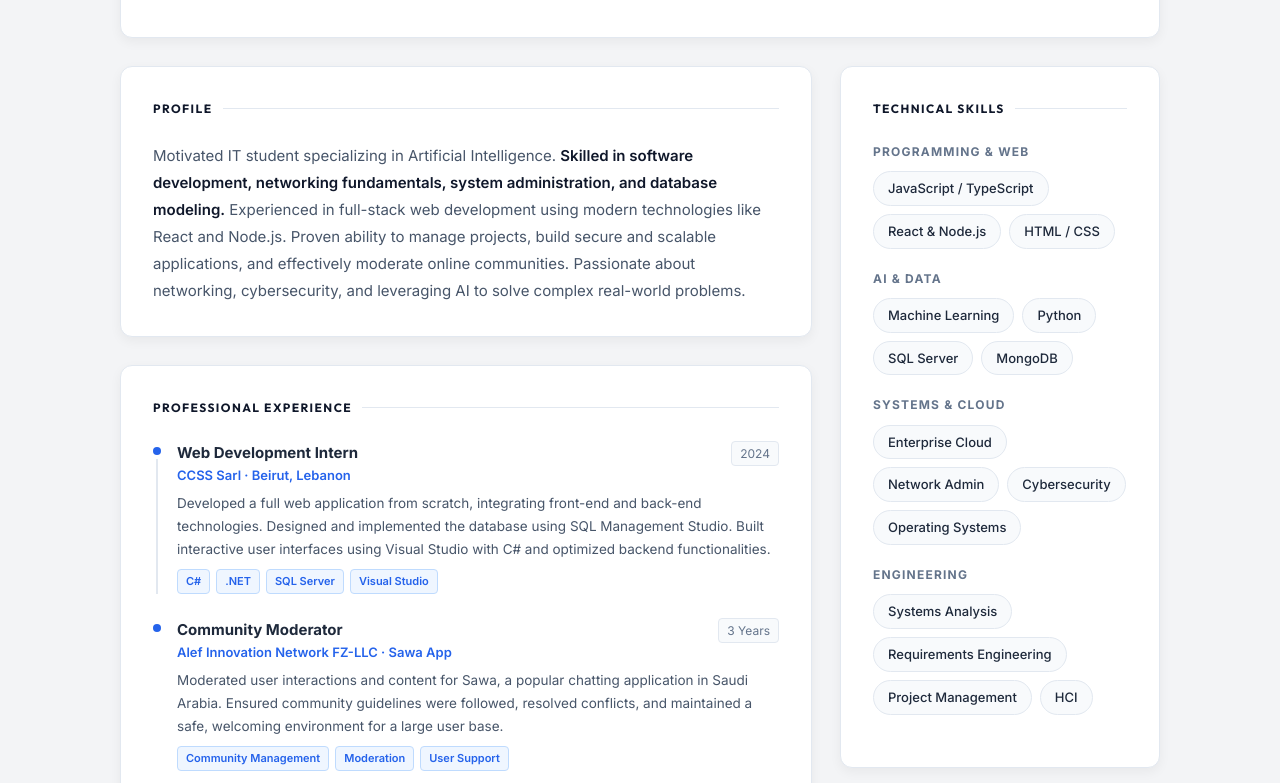
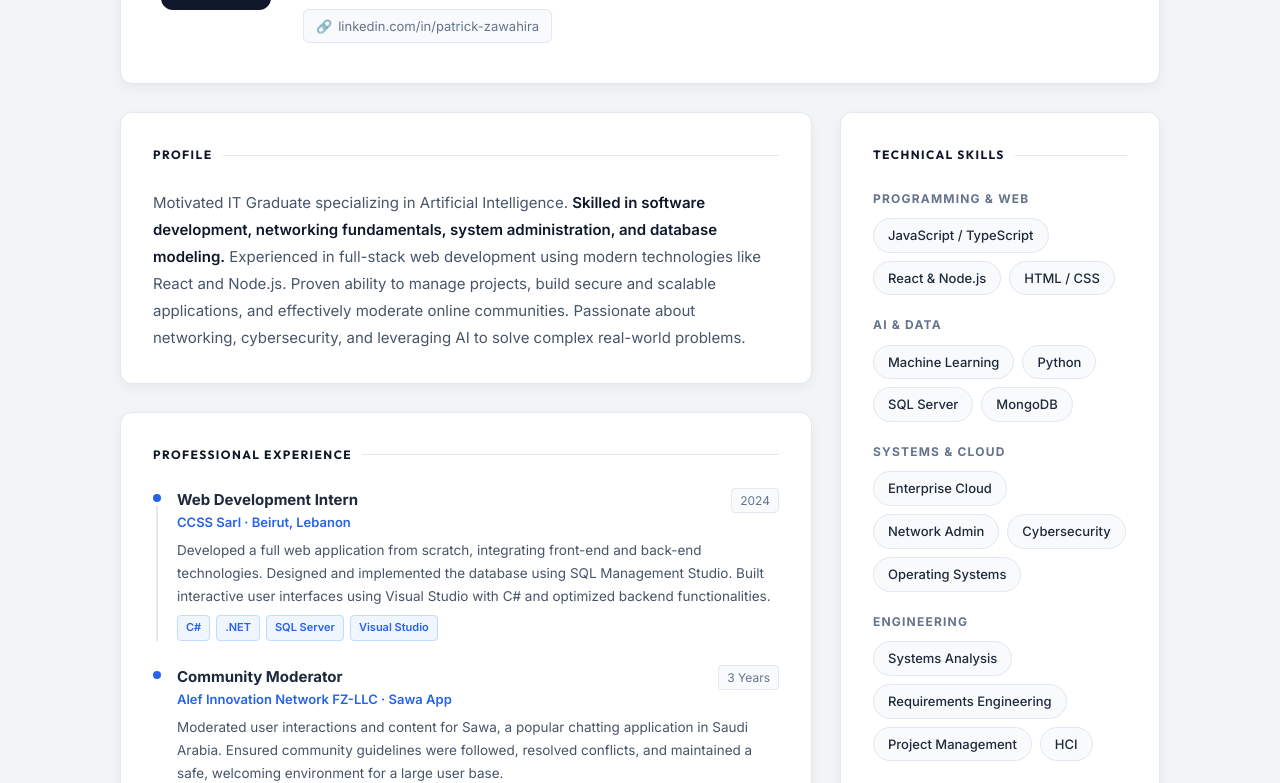
Before and after one commit to patrickzawahira/cv, a plain HTML site: page index.html in a window 1280 px wide. Shown: the part 215-998 px from the top of the page. Drawn offline with Linux system fonts and the light colour scheme.

Commit message:
Update index.html

```diff
--- a/index.html
+++ b/index.html
@@ -205,6 +205,7 @@
             <span class="contact-chip"><span class="icon">📱</span> +961 81 132 374</span>
             <span class="contact-chip"><span class="icon">🌍</span> Lebanon, Beirut</span>
             <a href="https://github.com/patrickzawahira" target="_blank" class="contact-chip"><span class="icon">🐙</span> github.com/patrickzawahira</a>
+            <a href="https://www.linkedin.com/in/patrick-zawahira/" target="_blank" class="contact-chip"><span class="icon">🔗</span> linkedin.com/in/patrick-zawahira</a>
           </div>
         </div>
       </div>
@@ -214,7 +215,7 @@
           <div class="card" style="margin-bottom:28px">
             <div class="section-label">Profile</div>
             <div class="about-text">
-              Motivated IT student specializing in Artificial Intelligence.
+              Motivated IT Graduate specializing in Artificial Intelligence.
               <strong>Skilled in software development, networking fundamentals, system administration, and database modeling.</strong>
               Experienced in full-stack web development using modern technologies like React and Node.js.
               Proven ability to manage projects, build secure and scalable applications, and effectively moderate online communities.
@@ -372,7 +373,7 @@
             <div class="section-label">Languages</div>
             <div class="lang-item"><div><div class="lang-name">English</div><div class="lang-level">Fluent</div></div><div style="width:80px"><div class="lang-bar"><div class="lang-fill" style="width:95%"></div></div></div></div>
             <div class="lang-item"><div><div class="lang-name">Arabic</div><div class="lang-level">Native Speaker</div></div><div style="width:80px"><div class="lang-bar"><div class="lang-fill" style="width:100%"></div></div></div></div>
-            <div class="lang-item"><div><div class="lang-name">French</div><div class="lang-level">Basic</div></div><div style="width:80px"><div class="lang-bar"><div class="lang-fill" style="width:40%"></div></div></div></div>
+            <div class="lang-item"><div><div class="lang-name">French</div><div class="lang-level">Fluent</div></div><div style="width:80px"><div class="lang-bar"><div class="lang-fill" style="width:95%"></div></div></div></div>
           </div>
 
           <div class="card">
@@ -394,6 +395,7 @@
       <div class="print-contact">✉️ patrickzawahiri6@gmail.com</div>
       <div class="print-contact">📍 Lebanon, Beirut</div>
       <div class="print-contact">🔗 github.com/patrickzawahira</div>
+      <div class="print-contact">🔗 linkedin.com/in/patrick-zawahira</div>
 
       <h2>EDUCATION</h2>
       <div class="print-sidebar-text">
@@ -428,19 +430,19 @@
       <ul>
         <li>English (Fluent)</li>
         <li>Arabic (Native Speaker)</li>
-        <li>French (Basic)</li>
+        <li>French (Fluent)</li>
       </ul>
     </div>
 
     <div class="print-main">
       <div class="print-name-header">
         <h1>PATRICK <span>ZAWAHIRA</span></h1>
-        <h3>IT STUDENT</h3>
+        <h3>IT GRADUATE</h3>
       </div>
 
       <div class="print-section-title">PROFILE</div>
       <div class="print-profile-text">
-        Motivated IT student specializing in Artificial Intelligence. Skilled in software development, networking fundamentals, system administration, and database modeling. Experienced in full-stack web development using modern technologies like React and Node.js. Proven ability to manage projects, build secure and scalable applications, and effectively moderate online communities. Passionate about networking, cybersecurity, and leveraging AI to solve complex real-world problems.
+        Motivated IT Graduate specializing in Artificial Intelligence. Skilled in software development, networking fundamentals, system administration, and database modeling. Experienced in full-stack web development using modern technologies like React and Node.js. Proven ability to manage projects, build secure and scalable applications, and effectively moderate online communities. Passionate about networking, cybersecurity, and leveraging AI to solve complex real-world problems.
       </div>
 
       <div class="print-section-title">EXPERIENCE</div>
```
